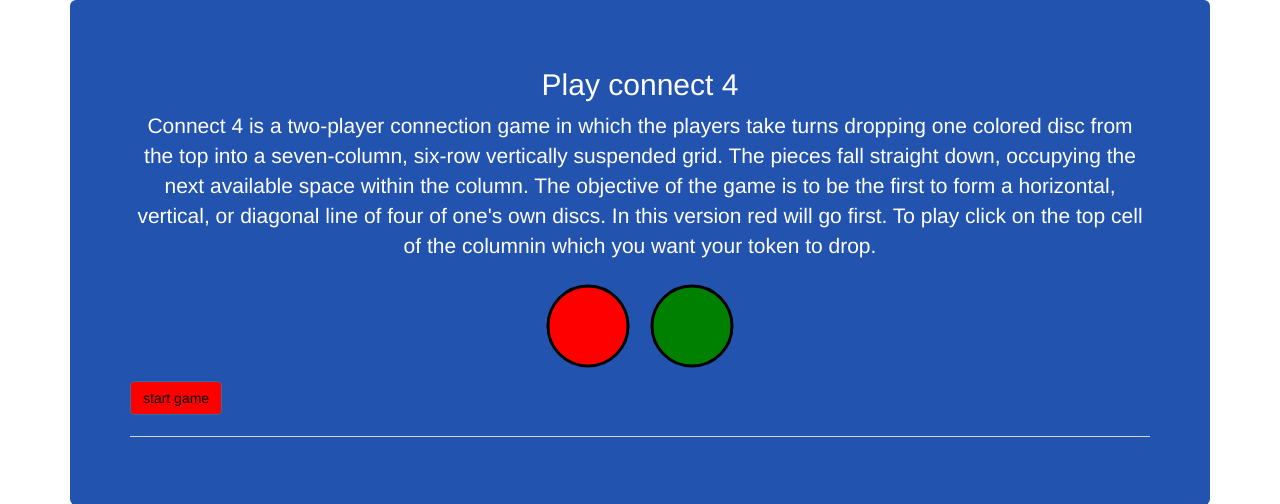
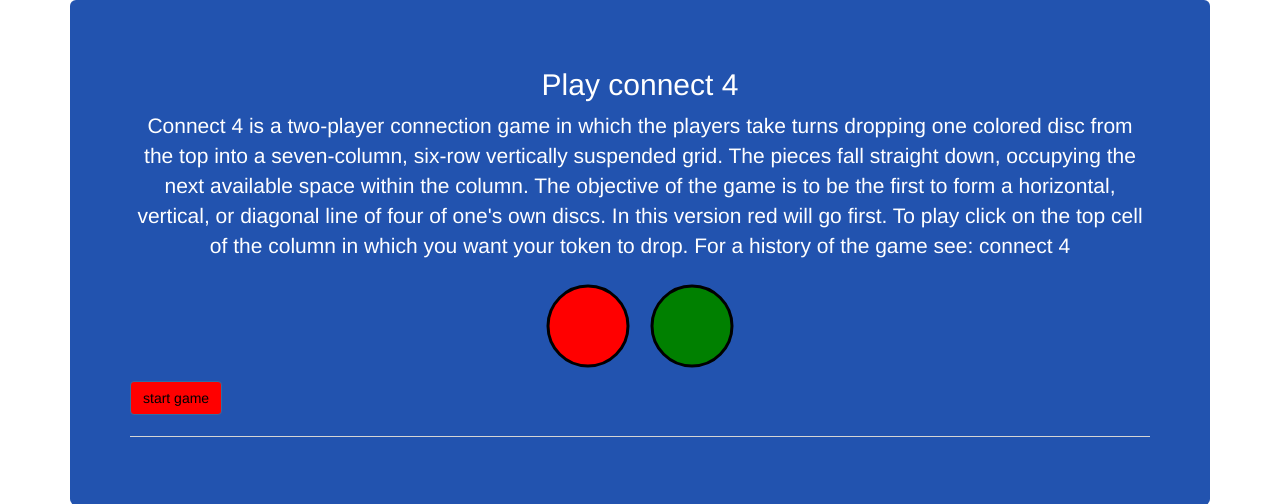
Before and after one commit to bkwiencien/bkwiencien.github.io, a PHP site: page /connect4/index.html in a window 1280 px wide. Shown: the top 504 px of the page. Run offline with PHP 8.4, Linux system fonts and the light colour scheme.

Commit message:
reference

```diff
--- a/connect4/assets/css/style.css
+++ b/connect4/assets/css/style.css
@@ -21,6 +21,12 @@ h2 {
 #status {
 	color: white;
 }
+#a1 {
+	color: white;
+}
+#p1 {
+	color: white;
+}
 .col {
 	background-color: white;
 	width: 70px;
@@ -41,6 +47,9 @@ h2 {
 	background-color: orange;
 	display: inline-block;
 	padding: 20px;
+}
+#col00 {
+	background-color: white;
 }
 #col01 {
 	background-color: white;
--- a/connect4/assets/javascript/connect4.js
+++ b/connect4/assets/javascript/connect4.js
@@ -33,8 +33,8 @@ var board = {
        }
    },
    dropToken: function(col) {
-		let i = 0;
-		console.log('in dropToken');
+		let player = players.currentPlayer;
+		console.log("currentPlayer = " + player + " col = "+ col)
 	},
    init: function() {
 	    this.boardArray  = new Array(6);
--- a/connect4/index.html
+++ b/connect4/index.html
@@ -12,7 +12,9 @@
 	<div class="container">
 		<div class="jumbotron">
 			<h2><center>Play connect 4</center></h2>
-			<p>   Connect 4 is a two-player connection game in which the players take turns dropping one colored disc from the top into a seven-column, six-row vertically suspended grid. The pieces fall straight down, occupying the next available space within the column. The objective of the game is to be the first to form a horizontal, vertical, or diagonal line of four of one's own discs. In this version red will go first. To play click on the top cell of the columnin which you want your token to drop.</p>
+			<p id="p1">   Connect 4 is a two-player connection game in which the players take turns dropping one colored disc from the top into a seven-column, six-row vertically suspended grid. The pieces fall straight down, occupying the next available space within the column. The objective of the game is to be the first to form a horizontal, vertical, or diagonal line of four of one's own discs. In this version red will go first. To play click on the top cell of the column in which you want your token to drop.
+      For a history of the game see: <a id="a1" href="https://en.wikipedia.org/wiki/Connect_Four">connect 4</a>
+      </p>
             <svg height="100" width="100">
               <circle id="redcircle" cx="50" cy="50" r="40" stroke="black" stroke-width="3" fill="red" />
              </svg>
```
